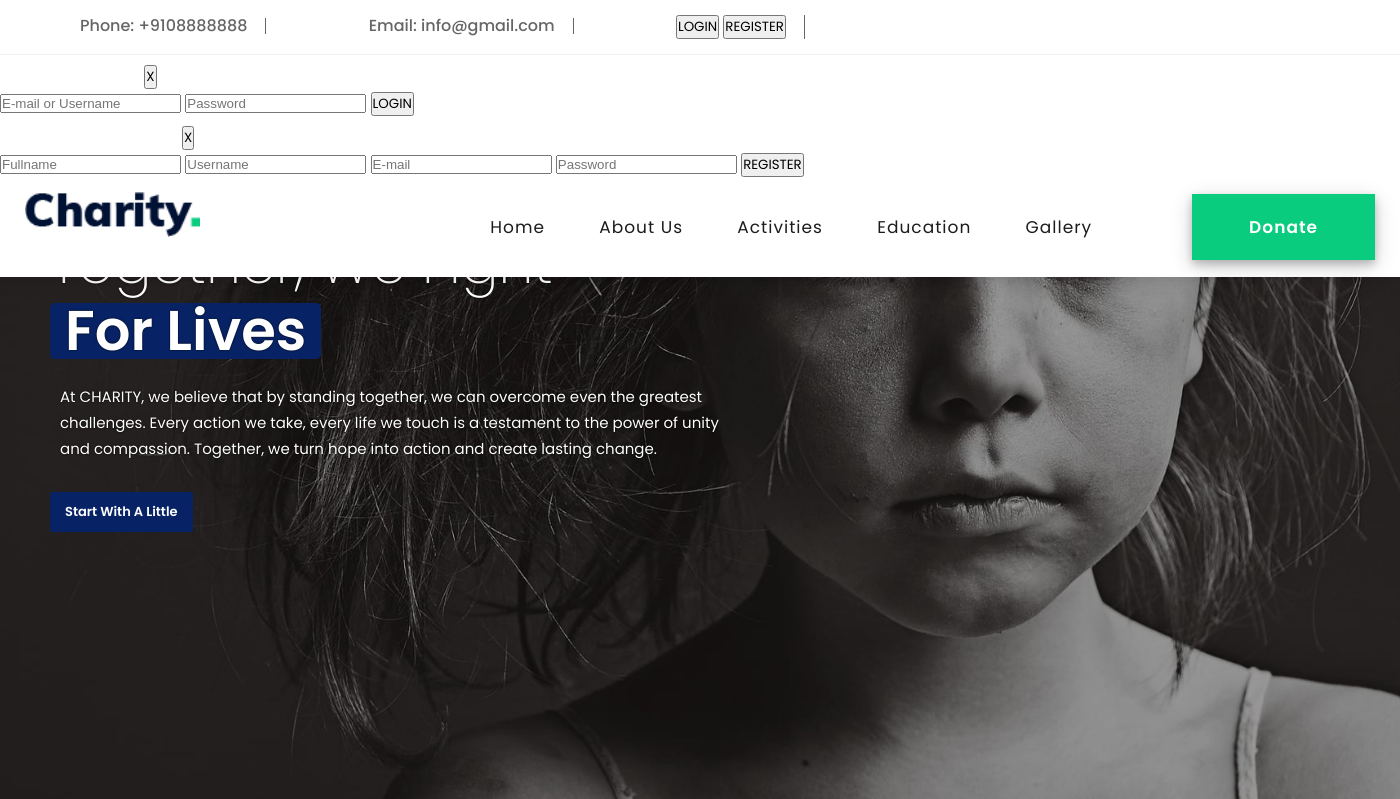
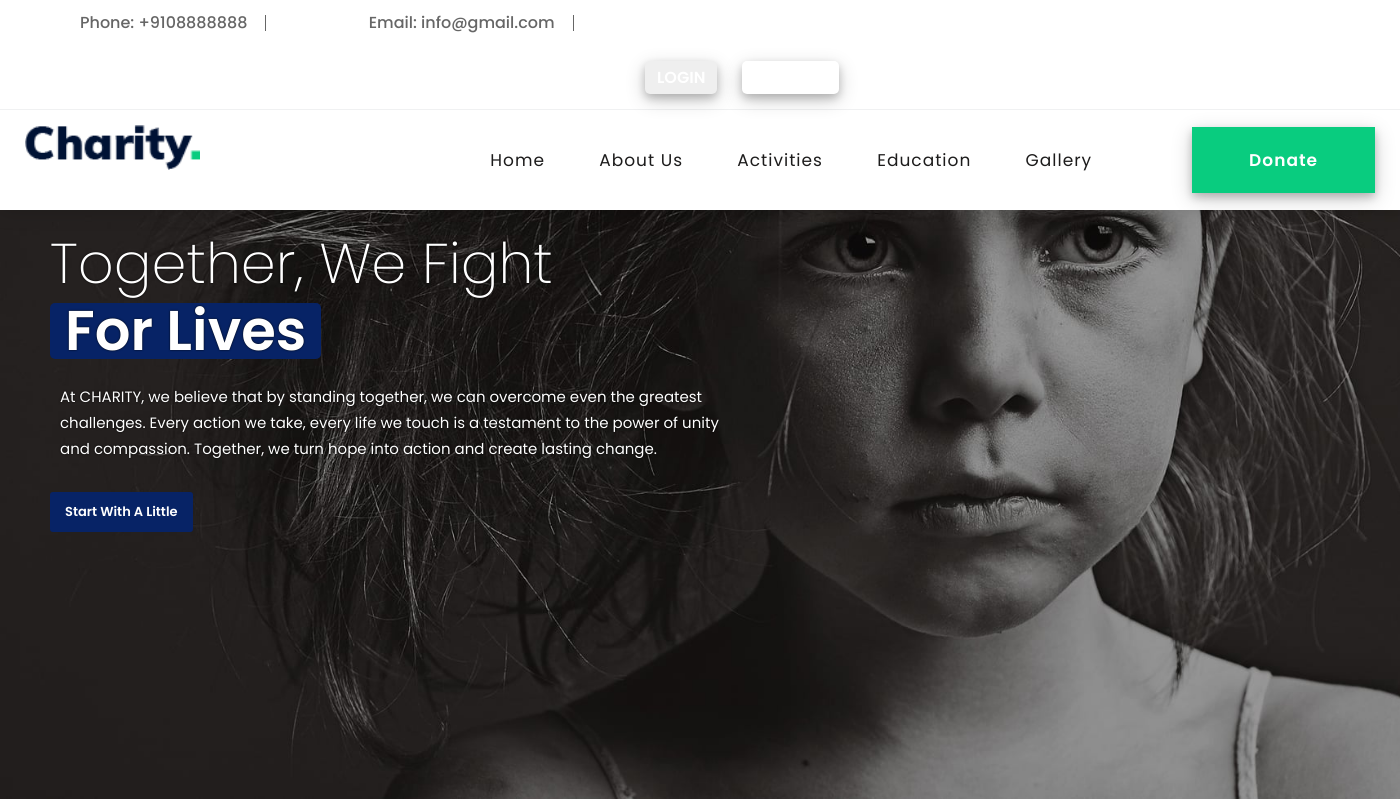
Before and after one commit to 07aadarsh/Charity, a PHP site: page / in a window 1400 px wide. Shown: the top 799 px of the page. Run offline with PHP 8.4, Linux system fonts and the light colour scheme.

Commit message:
#	modified:   Description/index.php #	modified:   Description/style.css

```diff
--- a/Description/index.php
+++ b/Description/index.php
@@ -355,49 +355,49 @@
             <div class="galleryContainer">
                 <div class="item">
                     <span class="title">Image Title</span>
-                    <img src="NGO/gallery6.jpg" alt="">
+                    <img src="gallery_1.jpg" alt="">
                 </div>
                 <!--item-->
 
                 <div class="item">
                     <span class="title">Image Title</span>
-                    <img src="NGO/gallery4.jpg" alt="">
+                    <img src="gallery_2.jpg" alt="">
                 </div>
                 <!--item-->
 
                 <div class="item">
                     <span class="title">Image Title</span>
-                    <img src="NGO/gallery3.jpg" alt="">
+                    <img src="gallery_3.jpg" alt="">
                 </div>
                 <!--item-->
 
                 <div class="item">
                     <span class="title">Image Title</span>
-                    <img src="NGO/gallery10.jpg" alt="">
+                    <img src="gallery_4.jpg" alt="">
                 </div>
                 <!--item-->
 
                 <div class="item">
                     <span class="title">Image Title</span>
-                    <img src="NGO/gallery5.jpg" alt="">
+                    <img src="gallery_5.jpg" alt="">
                 </div>
                 <!--item-->
 
                 <div class="item">
                     <span class="title">Image Title</span>
-                    <img src="NGO/gallery11.jpg" alt="">
+                    <img src="gallery_6.jpg" alt="">
                 </div>
                 <!--item-->
 
                 <div class="item">
                     <span class="title">Image Title</span>
-                    <img src="NGO/gallery7.jpg" alt="">
+                    <img src="gallery_7.jpg" alt="">
                 </div>
                 <!--item-->
 
                 <div class="item">
                     <span class="title">Image Title</span>
-                    <img src="NGO/gallery8.jpg" alt="">
+                    <img src="gallery_8.jpg" alt="">
                 </div>
                 <!--item-->
             </div>
@@ -405,6 +405,7 @@
         </div>
     </section>
     <!--Gallery Section end here-->
+
 
 
 
--- a/Description/style.css
+++ b/Description/style.css
@@ -99,6 +99,135 @@ header .top{
     font-size: 16px;
     color:var(--light-color);
 }
+
+.top ul li:last-child{
+    border: none;
+    margin-left: 625px;
+}
+
+.top ul li .sign-in-up button{
+
+    color: #fff;
+    font-size: 16px;
+    font-weight: 550;
+    padding: 4px 12px;
+    border: none;
+    border-radius: 5px;
+    margin-left: 20px;
+    outline: none;
+    box-shadow: 0 4px 8px 0 rgba(0,0,0,0.2), 0 6px 20px 0 rgba(0,0,0,0.19);
+    cursor: pointer;
+}
+
+
+
+
+
+.top ul li .sign-in-up button:last-child{
+    background-color: transparent;
+}
+
+
+
+/* login and registration */
+
+div.popup-container{
+    position: fixed;
+    top: 0;
+    left: 0;
+    width: 100%;
+    height: 100%;
+    background-color: rgba(0, 0, 0, 0.2);
+    display: flex;
+    flex-direction: row;
+    align-items: center;
+    justify-content: center;
+    display: none;
+    box-shadow: rgba(0, 0, 0, 0.9);
+}
+
+div.popup-container div.popup{
+    background-color: #f0f0f0;
+    width: 350px;
+    border-radius: 5px;
+    padding: 20px 25px 30px 25px;
+}
+
+div.popup-container div.popup h2{
+    display: flex;
+    flex-direction: row;
+    align-items: center;
+    justify-content: space-between;
+    margin-bottom: 30px;
+    color: #30475e;
+}
+
+div.popup-container div.popup h2 button{
+    border: none;
+    background-color: transparent;
+    outline: none;
+    font-size: 18px;
+    font-weight: 550;
+    color: var(--blue);
+}
+
+div.popup-container div.popup h2 span{
+    color: var(--blue);
+}
+
+div.popup-container div.popup input{
+    width: 100%;
+    margin-bottom: 20px;
+    background-color: transparent;
+    border: none;
+    border-bottom: 2px solid #30475e;
+    border-radius: 0;
+    padding: 5px 0;
+    font-weight: 550;
+    font-size: 14px;
+    outline: none;
+}
+
+
+div.popup-container div.popup button.login-btn,div.popup-container div.register button.register-btn{
+    font-weight: 550;
+    font-size: 15px;
+    color: #fff;
+    background-color: var(--green);
+    padding: 4px 10px;
+    border: none;
+    outline: none;
+    margin-top: 5px;
+    width: 100%;
+    border-radius: 5px;
+    box-shadow: rgba(0, 0, 0, 0.2);
+    transition-duration: 1s;
+}
+
+div.popup-container div.popup button.login-btn:hover ,div.popup-container div.register button.register-btn:hover{
+    background-color: var(--blue);
+}
+
+div.popup-container div.register{
+    background-color: #edeef7;
+}
+
+div.popup-container div.register h2{
+    color:var(--blue);
+}
+
+div.popup-container div.register input{
+    border-bottom-color: var(--blue);
+}
+
+div.popup-container div.register button.register-btn{
+    background-color: var(--green);
+}
+
+
+/* end here login and registration*/
+
+
 
 header{
     top: 0;
```
